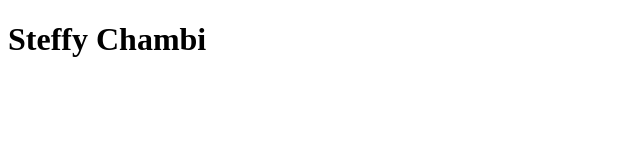
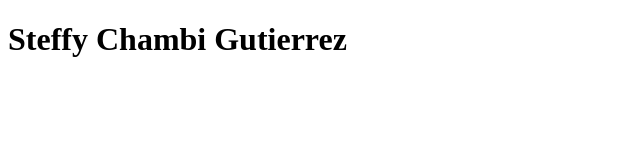
Before and after one commit to steffychambi/wdd230, a plain HTML site: page index.html in a window 1280 px wide. Shown: the whole page, without its empty margins (0-640 px from the left). Drawn offline with Linux system fonts and the light colour scheme.

Commit message:
adding Gutierrez

```diff
--- a/index.html
+++ b/index.html
@@ -11,7 +11,7 @@
 </head>
 <body>
     <header>
-        <h1>Steffy Chambi</h1>
+        <h1>Steffy Chambi Gutierrez</h1>
     </header>
 </body>
 </html>
```
